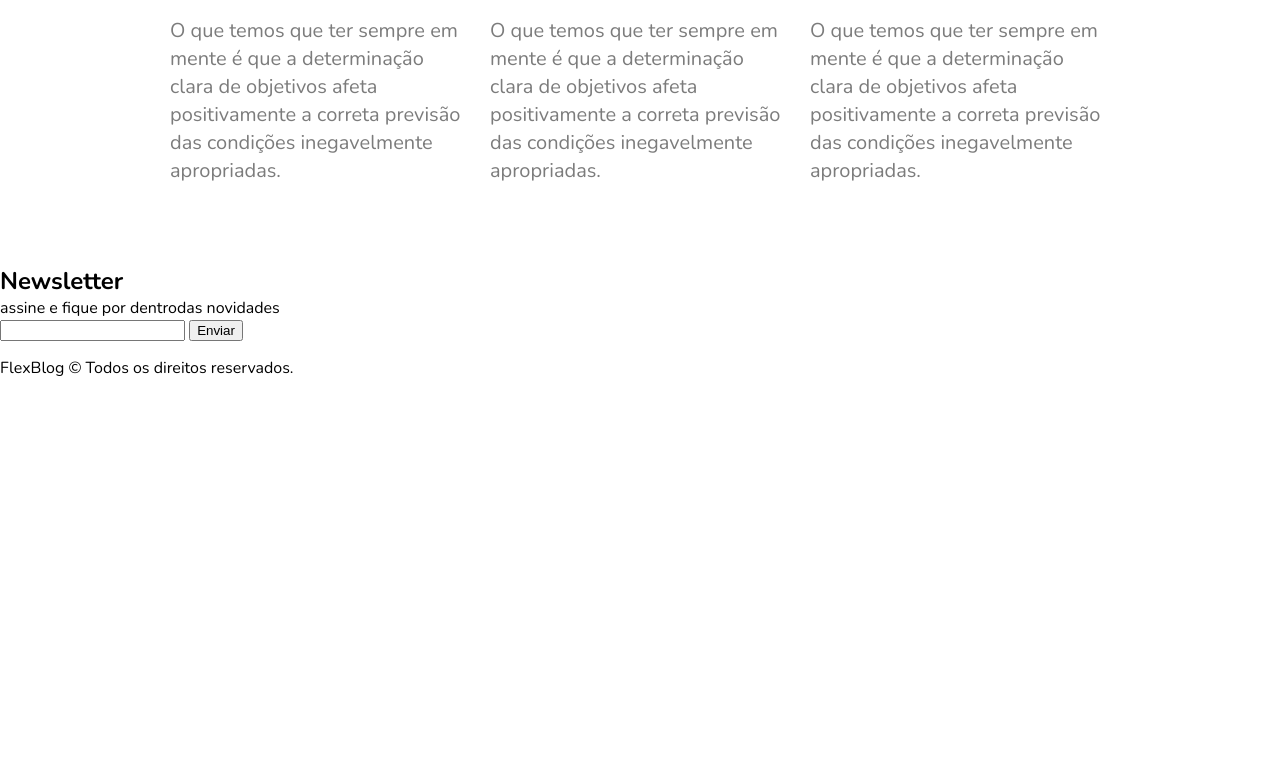
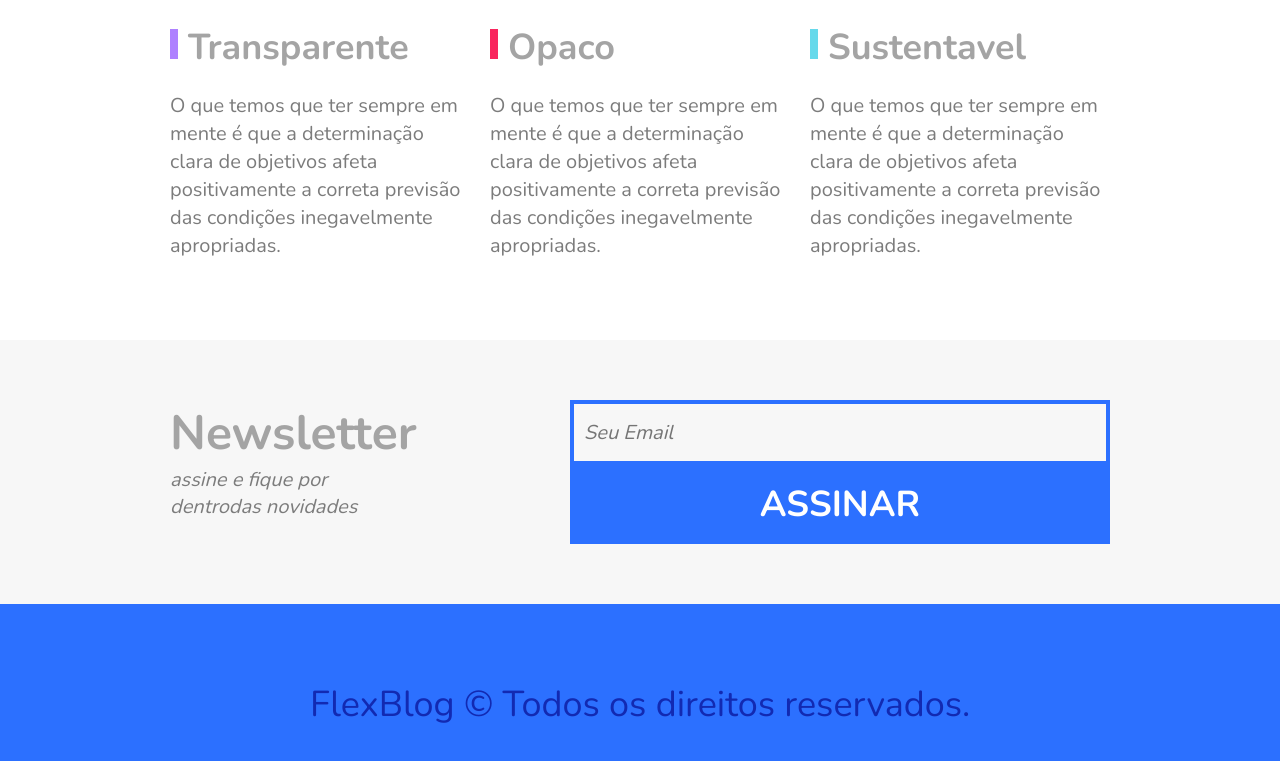
Before and after one commit to lzhudson/Flex-Blog, a plain HTML site: page index.html in a window 1280 px wide. Shown: the part 2940-3701 px from the top of the page. Before the commit the page ends 3319 px from the top, so only its background shows below. Drawn offline with nearby package versions, Linux system fonts and the light colour scheme.

Commit message:
Atualizando as partes finais

```diff
--- a/css/style.css
+++ b/css/style.css
@@ -134,63 +134,72 @@ img{
 .blue{
   border-top: 8px solid #66d9eb;
 }
-/* Preço */
-.preco{
+
+/*Preco*/
+
+.preco {
 	background: #f7f7f7;
 	padding: 60px;
 	display: flex;
 	flex-wrap: wrap;
 	align-items: flex-end;
 }
-.preco .preco-item{
-  flex: 1 1 160px;
+
+.preco-item {
+	flex: 1 1 260px;
 	border: 4px solid white;
 	padding: 20px;
 	margin: 10px;
+}
 
-}
-.preco-item h2{
+.preco-item h2 {
 	font-size: 3em;
 	color: #a4a4a4;
 	text-align: center;
 	margin-top: 20px;
 }
-.preco-item span{
+
+.preco-item span {
 	max-width: 300px;
 	margin: 20px auto;
 	display: block;
+	font-size: 3em;
 	text-align: center;
 	font-weight: bold;
 	padding: 10px 0 5px 0;
 	border-top: 4px solid white;
 	border-bottom: 4px solid white;
-  font-size: 3em;
 }
-.preco-item sup{
+
+.preco-item sup {
 	font-size: 1.5rem;
 }
-.preco-item ul{
+
+.preco-item ul {
 	max-width: 300px;
 	margin: 20px auto;
 	font-size: 1.25em;
 	font-style: italic;
 	color: #7c7c7c;
-  margin-bottom: 15px;
 }
-.preco-item li{
+
+.preco-item li {
 	display: flex;
 	justify-content: space-between;
 	align-items: center;
+	margin-bottom: 15px;
 }
-.preco-item li::after{
+
+.preco-item li::after {
 	content: '';
 	display: block;
+	width: 6px;
 	height: 6px;
-  width: 6px;
 	background: #2c70ff;
 	border-radius: 50%;
 }
-.preco-item a{
+
+.preco-item a {
 	max-width: 300px;
 	display: block;
 	margin: 20px auto;
@@ -202,53 +211,146 @@ img{
 	padding: 15px 0;
 	text-align: center;
 }
-@media (max-width:800px){
-  .preco{
+
+@media (max-width: 800px) {
+	.preco {
 		padding-left: 10px;
 		padding-right: 10px;
 	}
-  .preco-item:nth-child(3){
+	.preco .preco-item:nth-child(3) {
 		order: -2;
 	}
-  .preco-item:nth-child(2){
+	.preco .preco-item:nth-child(2) {
 		order: -1;
 	}
 }
+
+/*Qualidade*/
+
 .qualidade {
 	max-width: 960px;
 	margin: 60px auto;
-  overflow: hidden;
 	display: flex;
 	flex-wrap: wrap;
 }
+
 .qualidade-item {
 	flex: 1 1 300px;
 	margin: 20px 10px;
 }
-.qualidade-item h2{
+
+.qualidade-item h2 {
 	font-size: 2.25em;
 	color: #a4a4a4;
 	margin-bottom: 20px;
 }
+
 .qualidade-item h2::before {
 	content: '';
 	display: inline-block;
 	width: 8px;
 	height: 30px;
 	margin-right: 10px;
-  background: blue;
 }
-.qualidade-item:nth-of-type(3n + 1) h2::before{
+
+.qualidade-item:nth-of-type(3n+1) h2::before {
 	background: #ae81ff;
 }
-.qualidade-item:nth-of-type(3n + 2) h2::before{
+
+.qualidade-item:nth-of-type(3n+2) h2::before {
 	background: #f9265e;
 }
-.qualidade-item:nth-of-type(3n + 3) h2::before{
+
+.qualidade-item:nth-of-type(3n+3) h2::before {
 	background: #66d9eb;
 }
+
 .qualidade-item p {
 	font-size: 1.25em;
 	line-height: 1.4;
 	color: #7c7c7c;
 }
+
+/*Newsletter*/
+
+.newsletter {
+	background: #f7f7f7;
+	padding: 60px calc((100% - 960px) / 2 );
+	display: flex;
+	flex-wrap: wrap;
+}
+
+.newsletter-info {
+	flex: 1 1 240px;
+	margin: 0 10px;
+}
+
+.newsletter-info h1 {
+	font-size: 3em;
+	color: #a4a4a4;
+}
+
+.newsletter-info p {
+	font-size: 1.25em;
+	font-style: italic;
+	max-width: 230px;
+	color: #7c7c7c;
+	margin-bottom: 10px;
+}
+
+.newsletter-form {
+	flex: 2 1 260px;
+	margin: 0 10px;
+	align-self: center;
+	display: flex;
+	flex-wrap: wrap;
+}
+
+.newsletter-form input {
+	flex: 3 1 260px;
+	font-size: 1.25em;
+	color: #7c7c7c;
+	font-style: italic;
+	font-family: "Nunito", Helvetica, Arial, sans-serif;
+	border: 4px solid #2c70ff;
+	background: transparent;
+	padding: 15px 10px;
+	margin: 0px;
+	border-radius: 0px;
+}
+
+.newsletter-form button {
+	flex: 1 1 260px;
+	font-family: "Nunito", Helvetica, Arial, sans-serif;
+	font-size: 2.25em;
+	font-weight: bold;
+	text-transform: uppercase;
+	background: #2c70ff;
+	color: white;
+	margin: 0px;
+	cursor: pointer;
+	border: 0px;
+	padding: 15px 10px;
+}
+
+@media (max-width: 600px) {
+	.newsletter-form button {
+		font-size: 1.5em;
+	}
+}
+
+/*Footer*/
+
+.footer {
+	display: flex;
+	background: #2c70ff;
+	height: 200px;
+	align-items: center;
+}
+
+.footer p {
+	flex: 1;
+	text-align: center;
+	font-size: 2.25em;
+	color: #122ab2;
+}
--- a/index.html
+++ b/index.html
@@ -134,15 +134,15 @@
     </div>
   </section>
 
-  <section class="newsletter" id="contato">
+  <section class="newsletter">
     <div class="newsletter-info">
       <h1>Newsletter</h1>
       <p>assine e fique por dentrodas novidades</p>
     </div>
 
     <form action=""  class="newsletter-form">
-        <input type="email" name="" id="">
-        <input type="submit" value="Enviar">
+      <input type="text" name="" id="" placeholder="Seu Email">
+      <button type="submit">Assinar</button>
     </form>
 
   </section>
```
Lines whose indentation alone changed are shown as unchanged.
